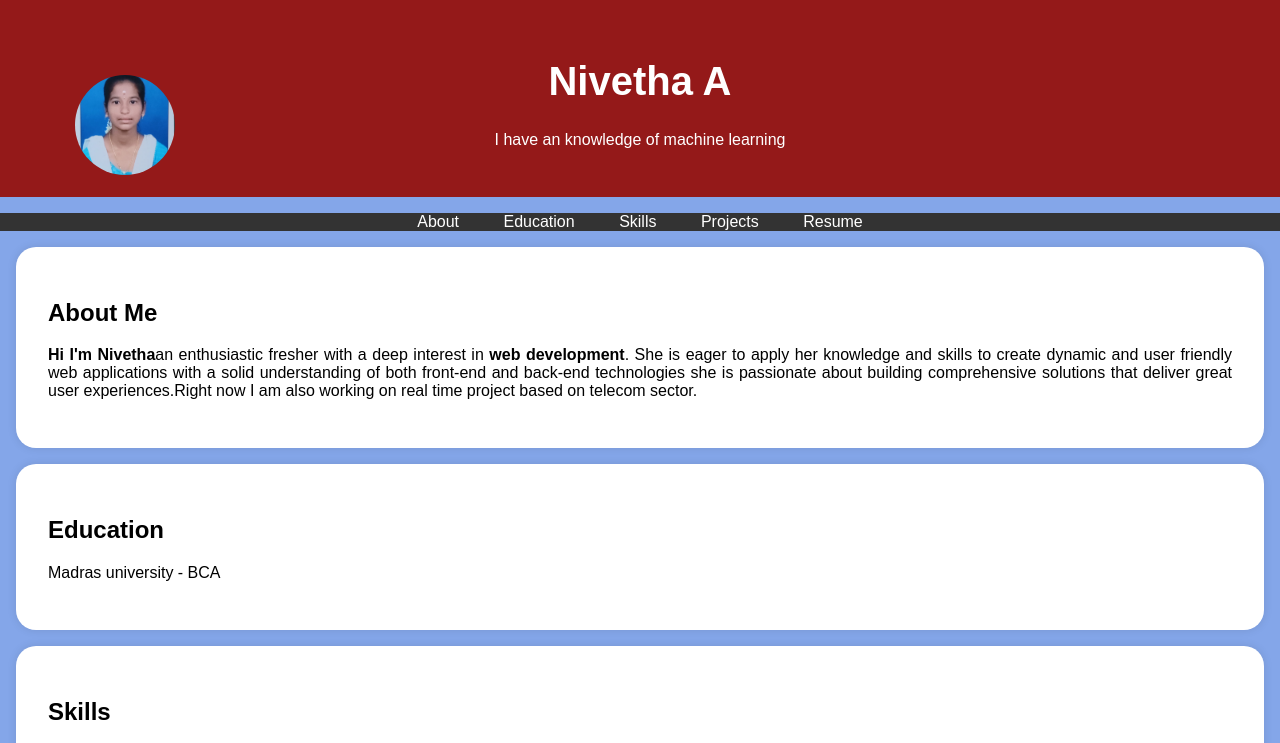
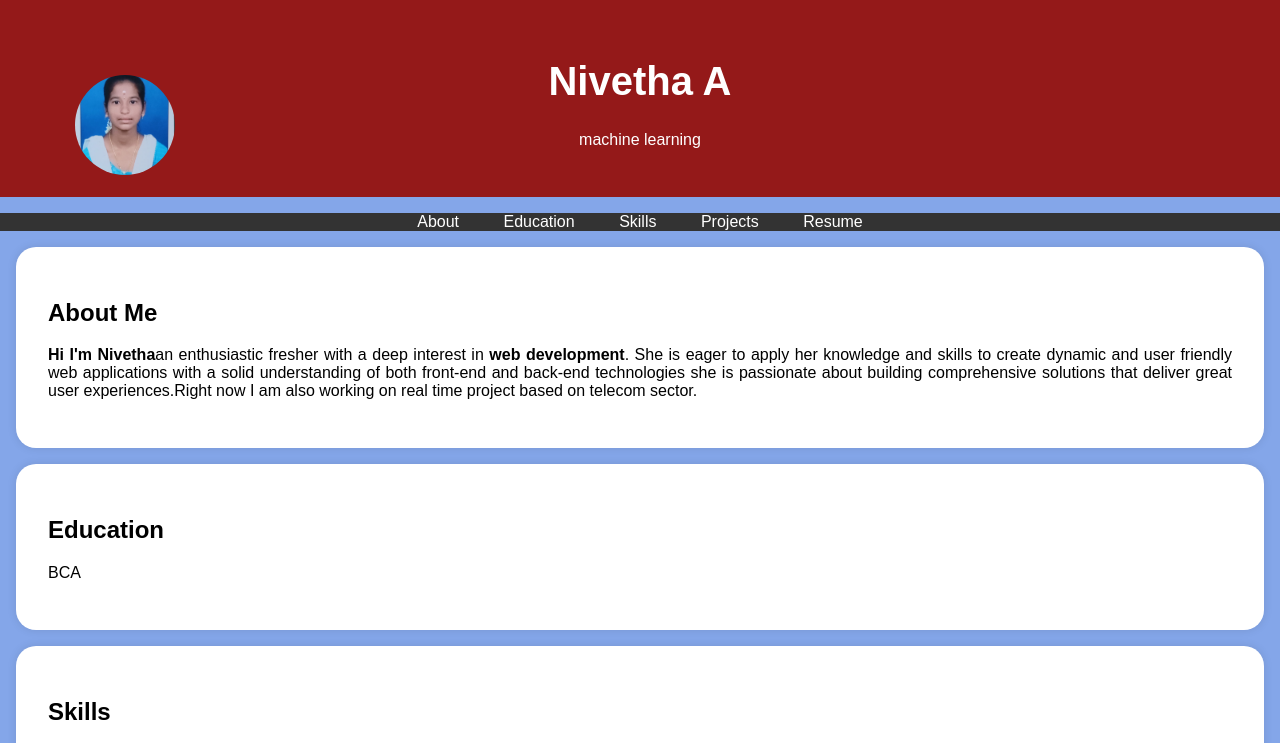
Before and after one commit to vishalachi38165/nivetha.portfolio, a plain HTML site: page index.html in a window 1280 px wide. Shown: the top 743 px of the page. Drawn offline with Linux system fonts and the light colour scheme.

Commit message:
Update index.html

```diff
--- a/index.html
+++ b/index.html
@@ -97,7 +97,7 @@
             <!-- Add your profile picture here -->
             <img src="img.1.jpg" alt="Your Profile Picture" class="profile-picture">
             <h1>Nivetha A</h1>
-            <p>I have an knowledge of machine learning</p>
+            <p>machine learning</p>
         </div>
     </header>
 
@@ -126,7 +126,7 @@
     <section id="education">
         <div class="section-content">
             <h2>Education</h2>
-            <p>Madras university  - BCA</p>
+            <p>BCA</p>
 
 
         </div>
```
